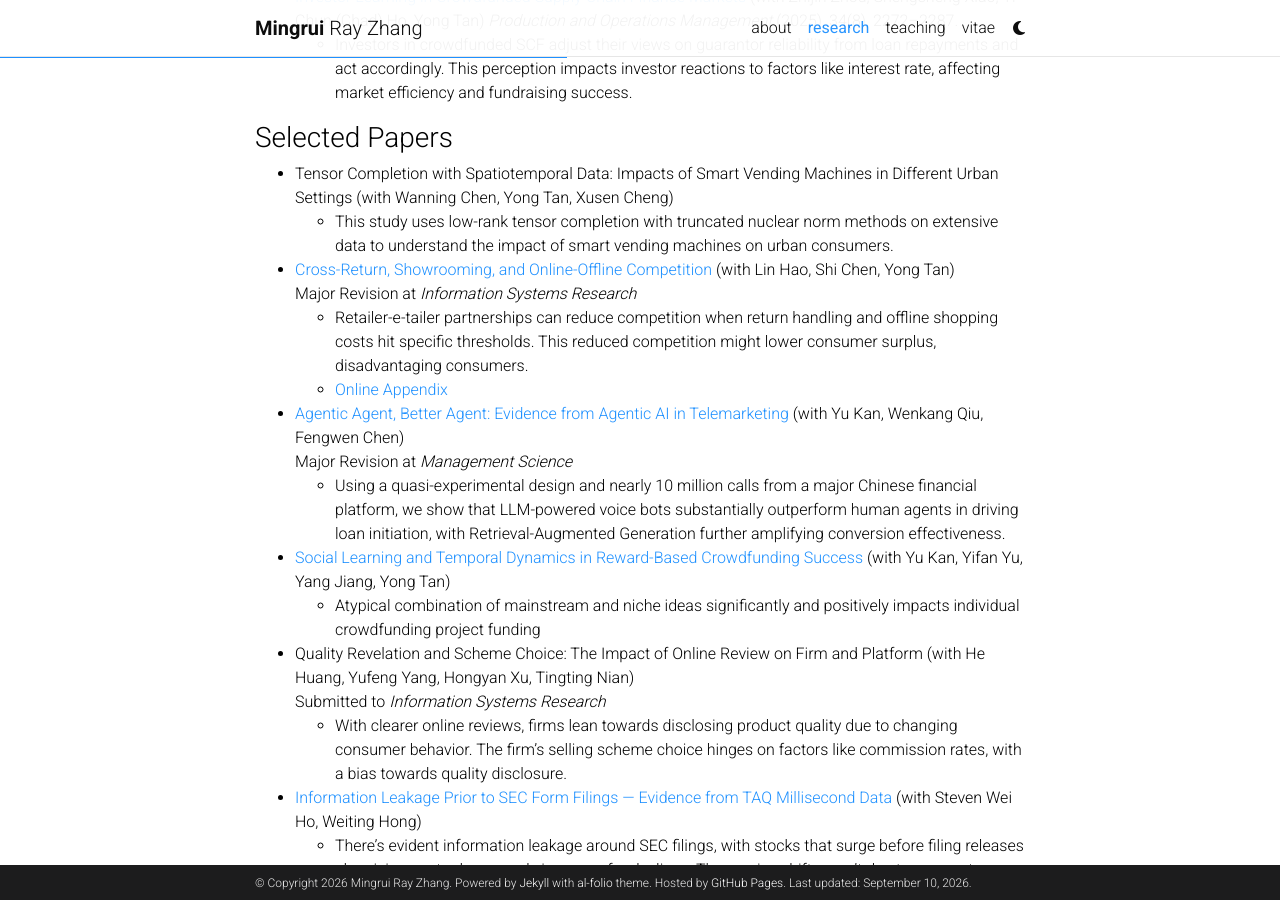
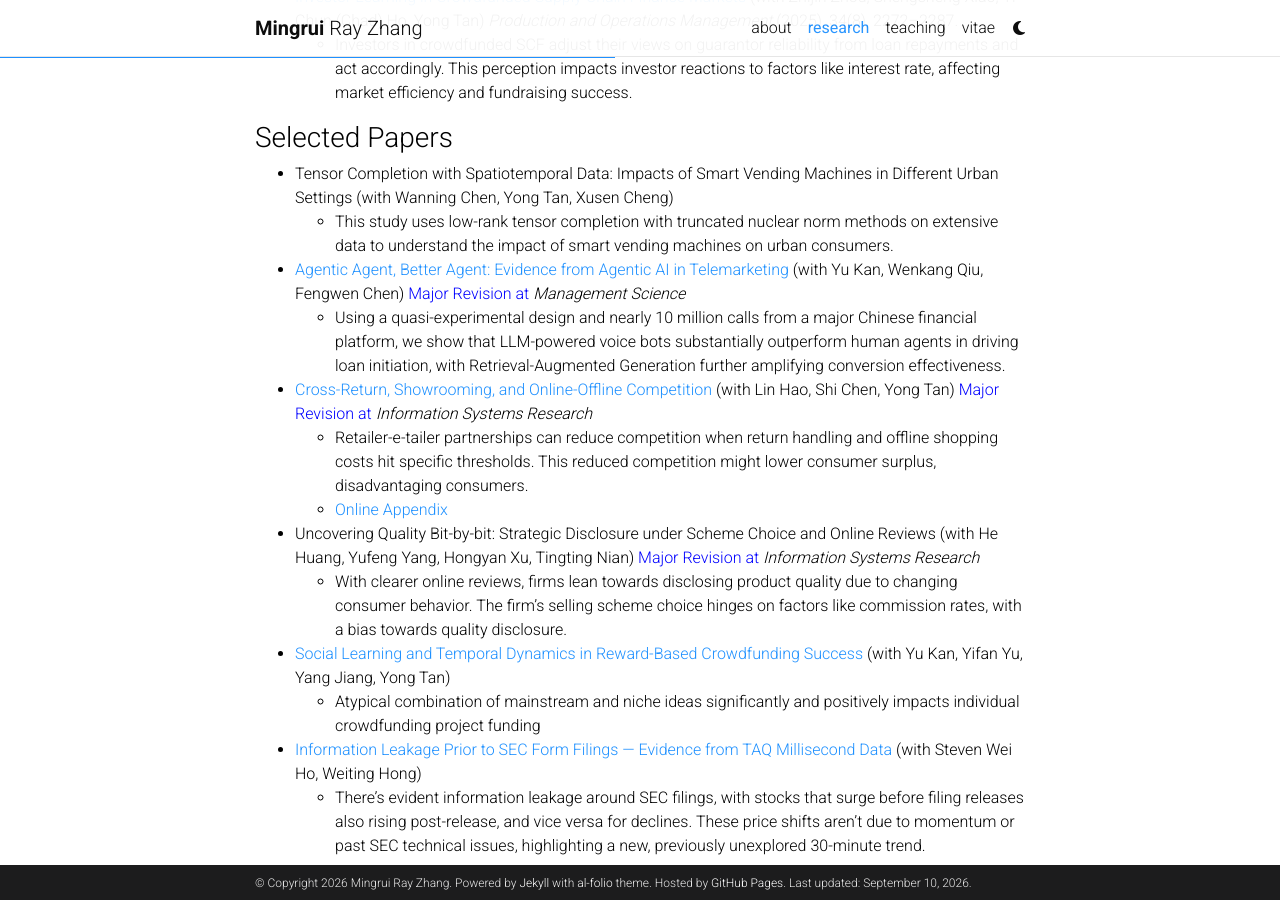
Before and after one commit to MingruiRayZhang/MingruiRayZhang.github.io, a Jekyll site: the page built from _pages/research.md, in a window 1280 px wide and 900 px high, scrolled down 271 px. Built offline with Jekyll 4.4.1, drawn with Linux system fonts in a browser that asks for light colours; comment, search, counter and statistics services are not loaded; a style sheet for code colours, icons or effects is not loaded.

Commit message:
Update research.md

```diff
--- a/_pages/research.md
+++ b/_pages/research.md
@@ -17,21 +17,21 @@ nav_order: 2
 - Tensor Completion with Spatiotemporal Data: Impacts of Smart Vending Machines in Different Urban Settings (with Wanning Chen, Yong Tan, Xusen Cheng)
   - This study uses low-rank tensor completion with truncated nuclear norm methods on extensive data to understand the impact of smart vending machines on urban consumers.
 
+- [Agentic Agent, Better Agent: Evidence from Agentic AI in Telemarketing](https://papers.ssrn.com/sol3/papers.cfm?abstract_id=6502379) (with Yu Kan, Wenkang Qiu, Fengwen Chen)
+  <span style="color: blue;">Major Revision at *Management Science*</span>
+  - Using a quasi-experimental design and nearly 10 million calls from a major Chinese financial platform, we show that LLM-powered voice bots substantially outperform human agents in driving loan initiation, with Retrieval-Augmented Generation further amplifying conversion effectiveness.
+
 - [Cross-Return, Showrooming, and Online-Offline Competition](https://papers.ssrn.com/sol3/papers.cfm?abstract_id=5696402) (with Lin Hao, Shi Chen, Yong Tan)
-  <br> Major Revision at *Information Systems Research*
+  <span style="color: blue;">Major Revision at *Information Systems Research*</span>
   -  Retailer-e-tailer partnerships can reduce competition when return handling and offline shopping costs hit specific thresholds. This reduced competition might lower consumer surplus, disadvantaging consumers.
   - [Online Appendix](/assets/appendices/ZhangHaoChenTan-2025-appendix.pdf)
 
-- [Agentic Agent, Better Agent: Evidence from Agentic AI in Telemarketing](https://papers.ssrn.com/sol3/papers.cfm?abstract_id=6502379) (with Yu Kan, Wenkang Qiu, Fengwen Chen)
-  <br> Major Revision at *Management Science*
-  - Using a quasi-experimental design and nearly 10 million calls from a major Chinese financial platform, we show that LLM-powered voice bots substantially outperform human agents in driving loan initiation, with Retrieval-Augmented Generation further amplifying conversion effectiveness.
+- Uncovering Quality Bit-by-bit: Strategic Disclosure under Scheme Choice and Online Reviews (with He Huang, Yufeng Yang, Hongyan Xu, Tingting Nian)
+  <span style="color: blue;">Major Revision at *Information Systems Research*</span>
+  - With clearer online reviews, firms lean towards disclosing product quality due to changing consumer behavior. The firm's selling scheme choice hinges on factors like commission rates, with a bias towards quality disclosure.
 
 - [Social Learning and Temporal Dynamics in Reward-Based Crowdfunding Success](https://papers.ssrn.com/sol3/papers.cfm?abstract_id=4180052) (with Yu Kan, Yifan Yu, Yang Jiang, Yong Tan)
   - Atypical combination of mainstream and niche ideas significantly and positively impacts individual crowdfunding project funding
-
-- Quality Revelation and Scheme Choice: The Impact of Online Review on Firm and Platform (with He Huang, Yufeng Yang, Hongyan Xu, Tingting Nian)
-  <br> Submitted to *Information Systems Research*
-  - With clearer online reviews, firms lean towards disclosing product quality due to changing consumer behavior. The firm's selling scheme choice hinges on factors like commission rates, with a bias towards quality disclosure.
 
 - [Information Leakage Prior to SEC Form Filings --- Evidence from TAQ Millisecond Data](https://papers.ssrn.com/sol3/papers.cfm?abstract_id=3302096) (with Steven Wei Ho, Weiting Hong)
   - There's evident information leakage around SEC filings, with stocks that surge before filing releases also rising post-release, and vice versa for declines. These price shifts aren't due to momentum or past SEC technical issues, highlighting a new, previously unexplored 30-minute trend.
```
